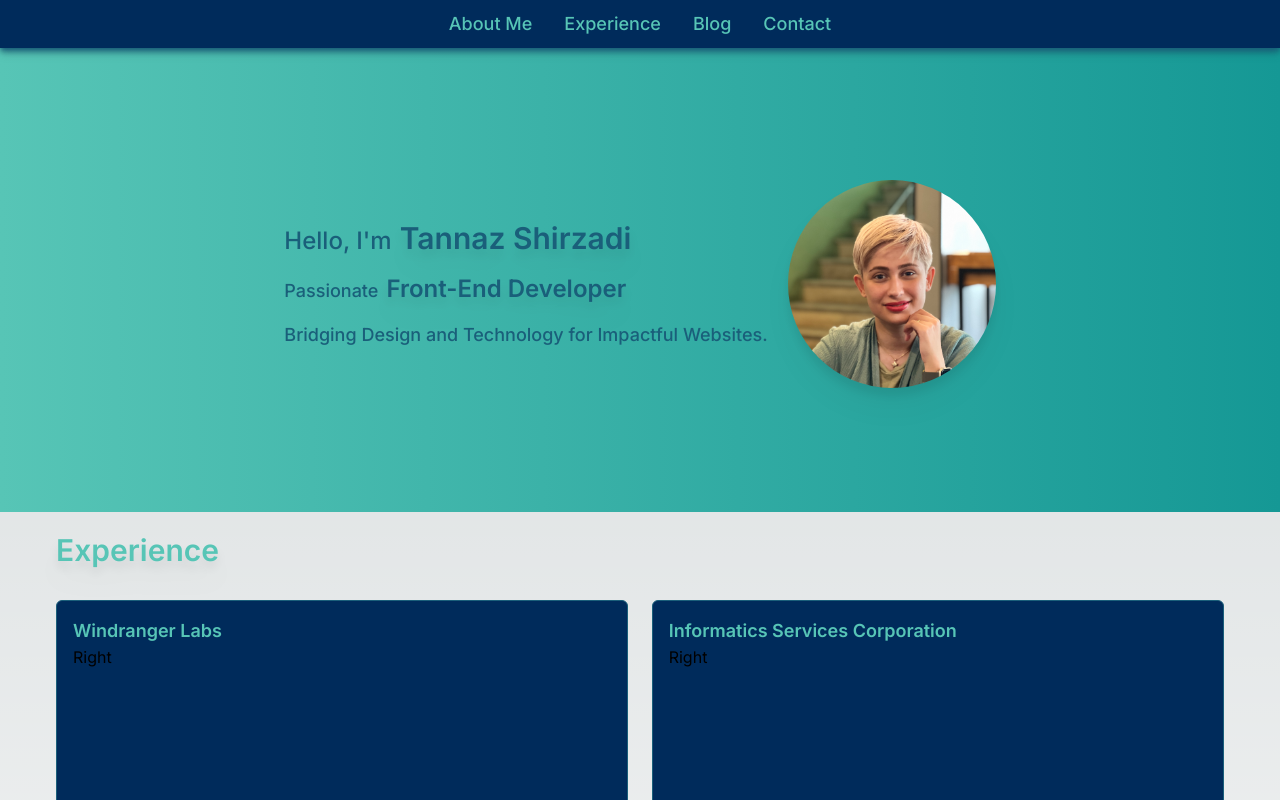
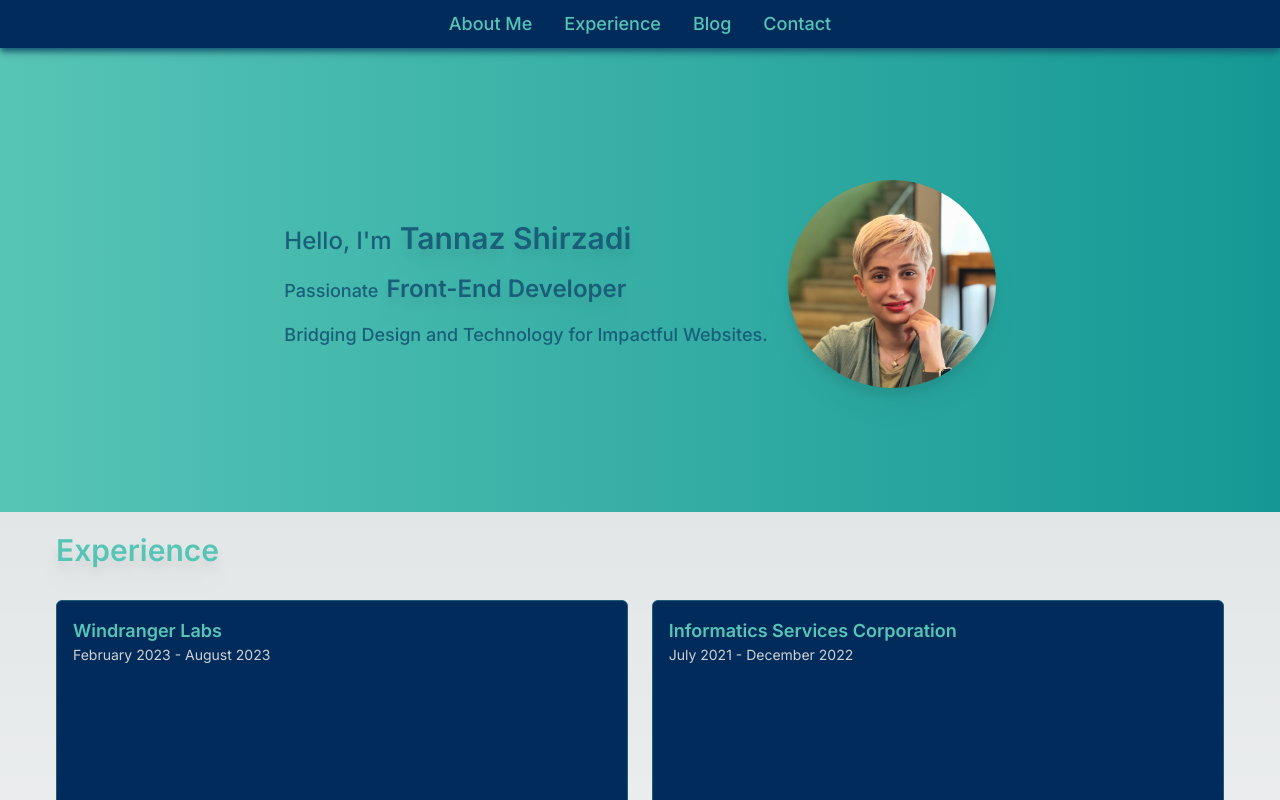
Before and after one commit to tannaz97shr/portfolio, a Next.js app: page / in a window 1280 px wide. Shown: the top 800 px of the page. Built offline with nearby package versions, Linux system fonts and the light colour scheme.

Commit message:
feat: add ates to experience card

```diff
--- a/src/components/ExperienceSection/ExperienceCard.tsx
+++ b/src/components/ExperienceSection/ExperienceCard.tsx
@@ -1,3 +1,4 @@
+import { MonthNames } from "@/data/constants";
 import { IExperience } from "@/models/general";
 
 interface ExperienceCardProps {
@@ -5,6 +6,8 @@ interface ExperienceCardProps {
 }
 
 function ExperienceCard({ exp }: ExperienceCardProps) {
+  const startDate = new Date(exp.startDate);
+  const endDate = new Date(exp.endDate);
   return (
     <div
       className="flex flex-col overflow-hidden rounded-md
@@ -14,7 +17,10 @@ function ExperienceCard({ exp }: ExperienceCardProps) {
       <div className="text-lg font-semibold text-primary-teal">
         {exp.companyName}
       </div>
-      <div className="flex">Right</div>
+      <div className="text-sm text-light-grey">
+        {MonthNames[startDate.getMonth()]} {startDate.getFullYear()} -{" "}
+        {MonthNames[endDate.getMonth()]} {endDate.getFullYear()}
+      </div>
     </div>
   );
 }
--- /dev/null
+++ b/src/data/constants.ts
@@ -0,0 +1,14 @@
+export const MonthNames = [
+  "January",
+  "February",
+  "March",
+  "April",
+  "May",
+  "June",
+  "July",
+  "August",
+  "September",
+  "October",
+  "November",
+  "December",
+];
--- a/src/data/experience.ts
+++ b/src/data/experience.ts
@@ -4,7 +4,7 @@ export const experience: IExperience[] = [
   {
     id: "5",
     companyName: "Windranger Labs",
-    startDate: "February 01, 2022 00:00:00",
+    startDate: "February 01, 2023 00:00:00",
     endDate: "August 01, 2023 00:00:00",
     role: "Front-End Developer",
     jobType: "Remote",
--- a/tailwind.config.ts
+++ b/tailwind.config.ts
@@ -22,6 +22,7 @@ const config: Config = {
         "secondary-teal": "#159895",
         "primary-navy": "#002B5B",
         "secondary-navy": "#1A5F7A",
+        "light-grey": "#d1d1d1",
         tahiti: {
           100: "#cffafe",
           200: "#a5f3fc",
```
